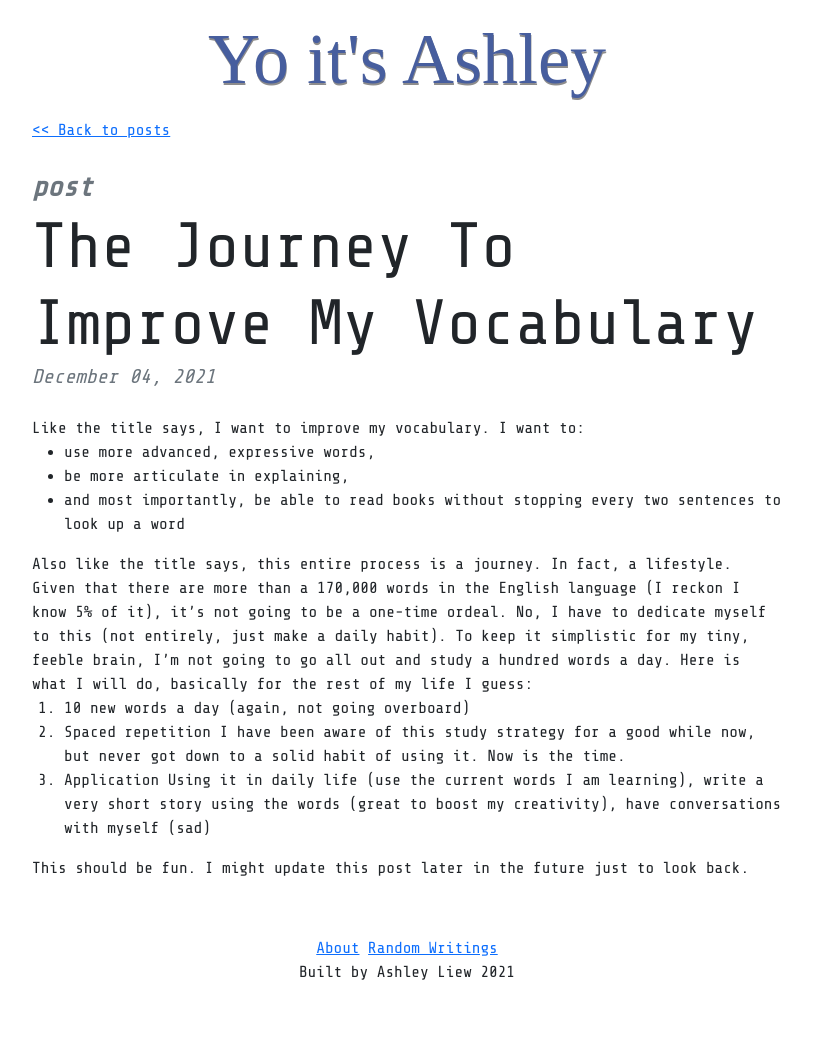
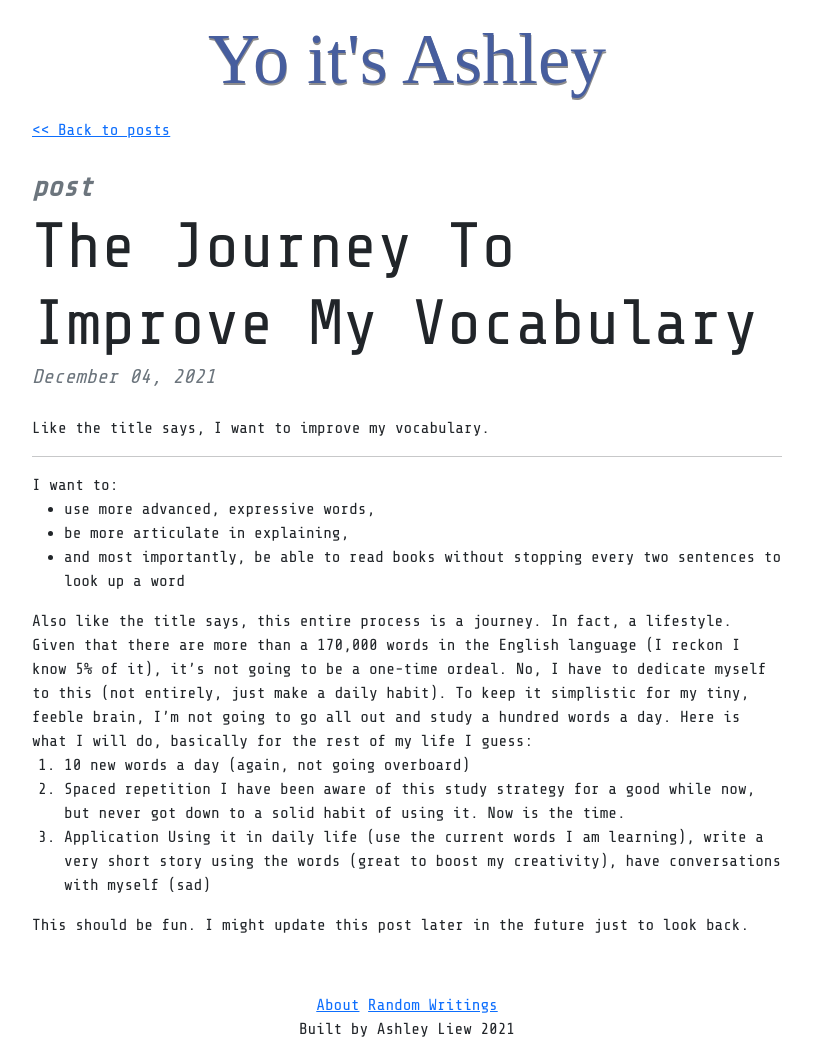
Before and after one commit to brainuser5705/personal-website, a Jekyll site: the page built from _posts/2021-12-04-the-journey-to-improve-my-vocabulary.md, in a window 1280 px wide. Shown: the whole page, without its empty margins (233-1046 px from the left). Built offline with Jekyll 4.4.1, drawn with Linux system fonts in a browser that asks for light colours; some web fonts are replaced; before the commit the page ends 992 px from its top, so only the background shows below that.

```diff
--- a/_posts/2021-12-04-the-journey-to-improve-my-vocabulary.md
+++ b/_posts/2021-12-04-the-journey-to-improve-my-vocabulary.md
@@ -1,4 +1,8 @@
-Like the title says, I want to improve my vocabulary. I want to:
+Like the title says, I want to improve my vocabulary.
+
+----
+
+I want to:
 - use more advanced, expressive words,
 - be more articulate in explaining,
 - and most importantly, be able to read books without stopping every two sentences to look up a word
```
